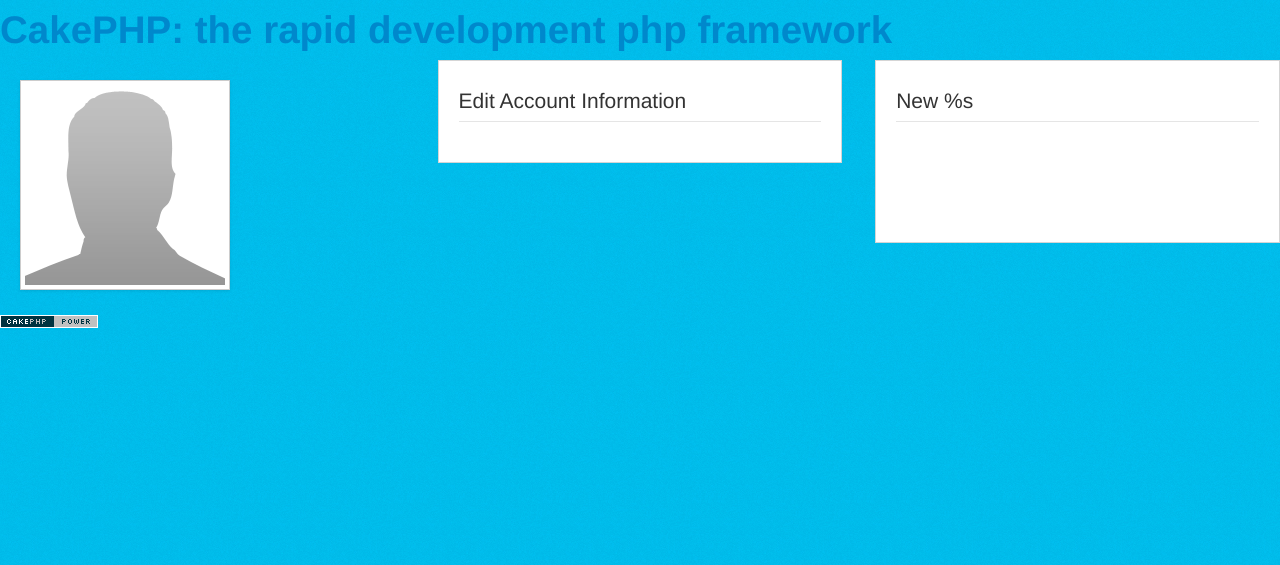
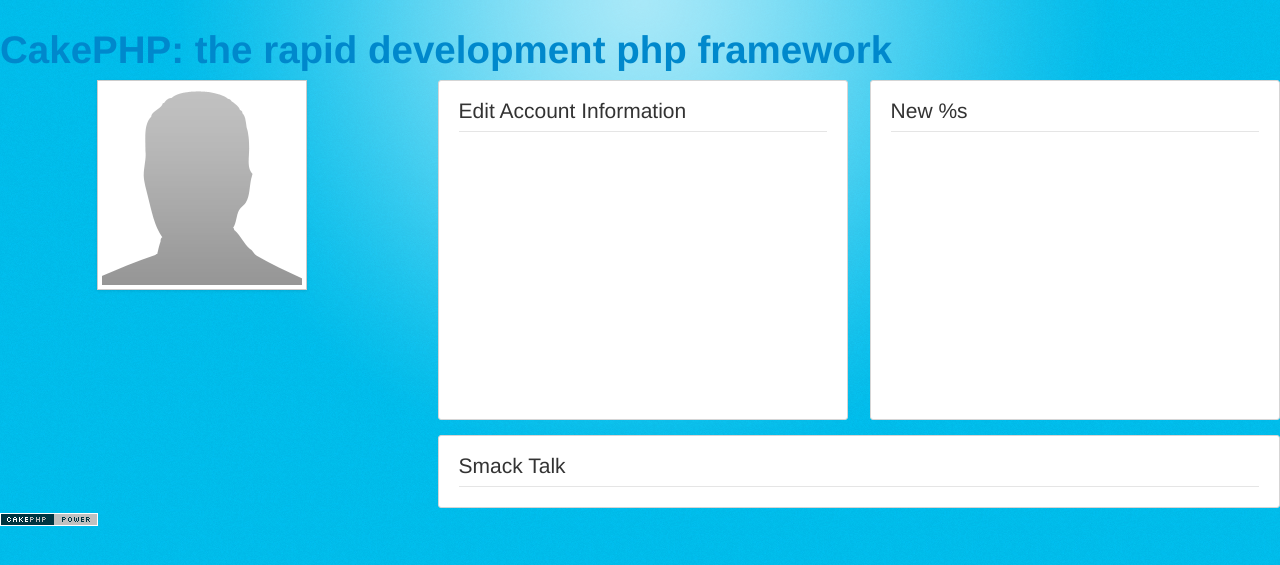
Before and after one commit to zapsolutions/zap-pong, a CakePHP app: template app/View/Users/dashboard.ctp in a window 1280 px wide. Shown: the top 565 px of the page. Run offline with PHP 8.4 and a stand-in for CakePHP, Linux system fonts and the light colour scheme; the template is opened without the code that fills it, so the values that code supplies are empty; some libraries are stand-ins or nearby versions.

Commit message:
add smacktalk to dash + other misc edits

```diff
--- a/app/Model/Smack.php
+++ b/app/Model/Smack.php
@@ -41,7 +41,7 @@ class Smack extends AppModel {
 	);
 
 	public $actsAs = array(
-        'Tags.Tags' => array()
+        'Tags.Taggable' => array()
     );
 
 }
--- a/app/View/Users/dashboard.ctp
+++ b/app/View/Users/dashboard.ctp
@@ -1,6 +1,5 @@
 <div class="row-fluid">
 	<div id="dash-card" class="span4">
-		<div class="span-padding">
 			<?php
 			if (!empty($user['User']['avatar'])) {
 				echo "<img src=\"/files/user/avatar/{$user['User']['id']}/profile_{$user['User']['avatar']}\" class=\"img-polaroid\" />";
@@ -12,8 +11,9 @@
 			<h3><?php echo $user['User']['name']; ?></h3>
 			<h4><?php echo $user['User']['alias']; ?></h4>
 	</div>
-	</div>
-	<div class="span4 dash-box">
+	<div class="span8">
+		<div class="row-fluid">
+			<div class="span6 dash-box">
 				<div class="span-padding">
 				<?php
 				echo $this->BootstrapForm->create('User', array(
@@ -55,12 +55,12 @@
 						echo $this->BootstrapForm->input('avatar_dir', array('type' => 'hidden'));
 						echo $this->BootstrapForm->hidden('id');
 						?>
-					<?php echo $this->BootstrapForm->submit(__('Update Info'));?>
+						<?php echo $this->BootstrapForm->submit(__('Update Info'), array('class' => 'btn btn-large btn-info'));?>
 					</fieldset>
 				<?php echo $this->BootstrapForm->end();?>
 			</div>
 		</div>
-	<div class="span4 dash-box">
+		<div class="span6 dash-box">
 			<div class="span-padding">
 				<?php
 				echo $this->BootstrapForm->create('Game', array(
@@ -147,9 +147,41 @@
 							'options' => array('sink' => 'Sink', 'hit' => 'Hit', 'tk' => 'Team Kill')
 						));
 						?>
-					<?php echo $this->BootstrapForm->submit(__('Add Game'));?>
+						<?php echo $this->BootstrapForm->submit(__('Add Game'), array('class' => 'btn btn-large btn-success'));?>
 					</fieldset>
 				<?php echo $this->BootstrapForm->end();?>
 				</div>
 			</div>
 		</div>
+		<div id="smack-row" class="row-fluid">
+			<div class="span12 smack-box">
+				<div class="span-padding">
+				<?php
+				echo $this->BootstrapForm->create('Smack', array(
+					'type' => 'file',
+					'url' => array('controller' => 'smacks', 'action' => 'add')
+				));
+				?>
+					<fieldset>
+						<legend>Smack Talk</legend>
+						<?php
+						echo $this->BootstrapForm->input('messsage', array(
+							'type' => 'textarea',
+							'div' => false
+						));
+						echo $this->BootstrapForm->input('tags', array(
+							'div' => false
+						));
+						echo $this->BootstrapForm->input('anonymity', array(
+							'div' => false,
+							'label' => 'Talk Anonymously?'
+						));
+						?>
+						<?php echo $this->BootstrapForm->submit(__('Talk Smack!'), array('class' => 'btn btn-large btn-danger'));?>
+					</fieldset>
+				<?php echo $this->BootstrapForm->end();?>
+				</div>
+			</div>
+		</div>
+	</div>
+</div>
--- a/app/webroot/css/custom.css
+++ b/app/webroot/css/custom.css
@@ -21,6 +21,18 @@ div.input-space {
 .dash-box {
 	border: 1px solid #d5d5d5;
 	background-color: #fff;
+	height: 340px;
+	-moz-border-radius: 3px;
+ 	-webkit-border-radius: 3px;
+ 	border-radius: 3px;
+}
+
+.smack-box {
+	border: 1px solid #d5d5d5;
+	background-color: #fff;
+	-moz-border-radius: 3px;
+ 	-webkit-border-radius: 3px;
+ 	border-radius: 3px;
 }
 
 #UserDashboardForm span.add-on {
@@ -33,10 +45,46 @@ div.input-space {
 	text-transform: uppercase;
 }
 
+#dash-card {
+	text-align: center;
+}
+
 #dash-card h3, #dash-card h4 {
 	margin: 0;
 }
 
 div.span-padding {
-	padding: 20px;
+	padding: 10px 20px 0px 20px;
 }
+
+#UserDashboardForm button[type="submit"],
+#GameDashboardForm button[type="submit"],
+#SmackDashboardForm button[type="submit"] {
+	width: 100%;
+	vertical-align: bottom;
+}
+
+#GameDashboardForm button[type="submit"] {
+	margin-top: 10px;
+}
+
+#UserDashboardForm button[type="submit"] {
+	margin-top: 25px;
+}
+
+#SmackDashboardForm button[type="submit"] {
+	margin-top: 20px;
+}
+
+#container {
+	background: url('/img/glow.png') 50% 0 no-repeat;
+	padding-top: 20px;
+}
+
+.container {
+	max-width: 1024px;
+}
+
+#smack-row {
+	margin-top: 15px;
+}
```
Also changed, not shown: app/View/Layouts/bootstrap.ctp (+8 -6 lines), app/webroot/img/glow.png (added), app/webroot/img/zap.png (added), 2 other files. Lines whose indentation alone changed are shown as unchanged.
